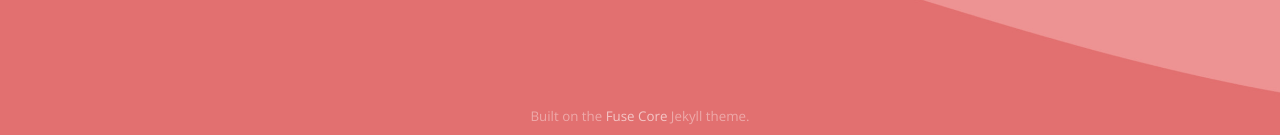
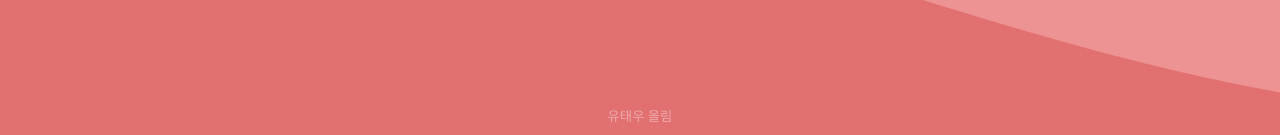
Before and after one commit to thx-day/teacher, a Jekyll site: the page built from index.html, in a window 1280 px wide. Shown: the part 762-897 px from the top of the page. Built offline with Jekyll 4.4.1, drawn with Linux system fonts in a browser that asks for light colours.

Commit message:
Update index.html

```diff
--- a/index.html
+++ b/index.html
@@ -78,8 +78,7 @@
 </div>
 
 <footer><div class="container"><div class="row">
-    <div class="col text-center">Built on the <a href="https://github.com/tsjensen/fuse-core">Fuse Core</a>
-    Jekyll theme.</div>
+    <div class="col text-center">유태우 올림</div>
 </div></div></footer>
 
 </body>
```
